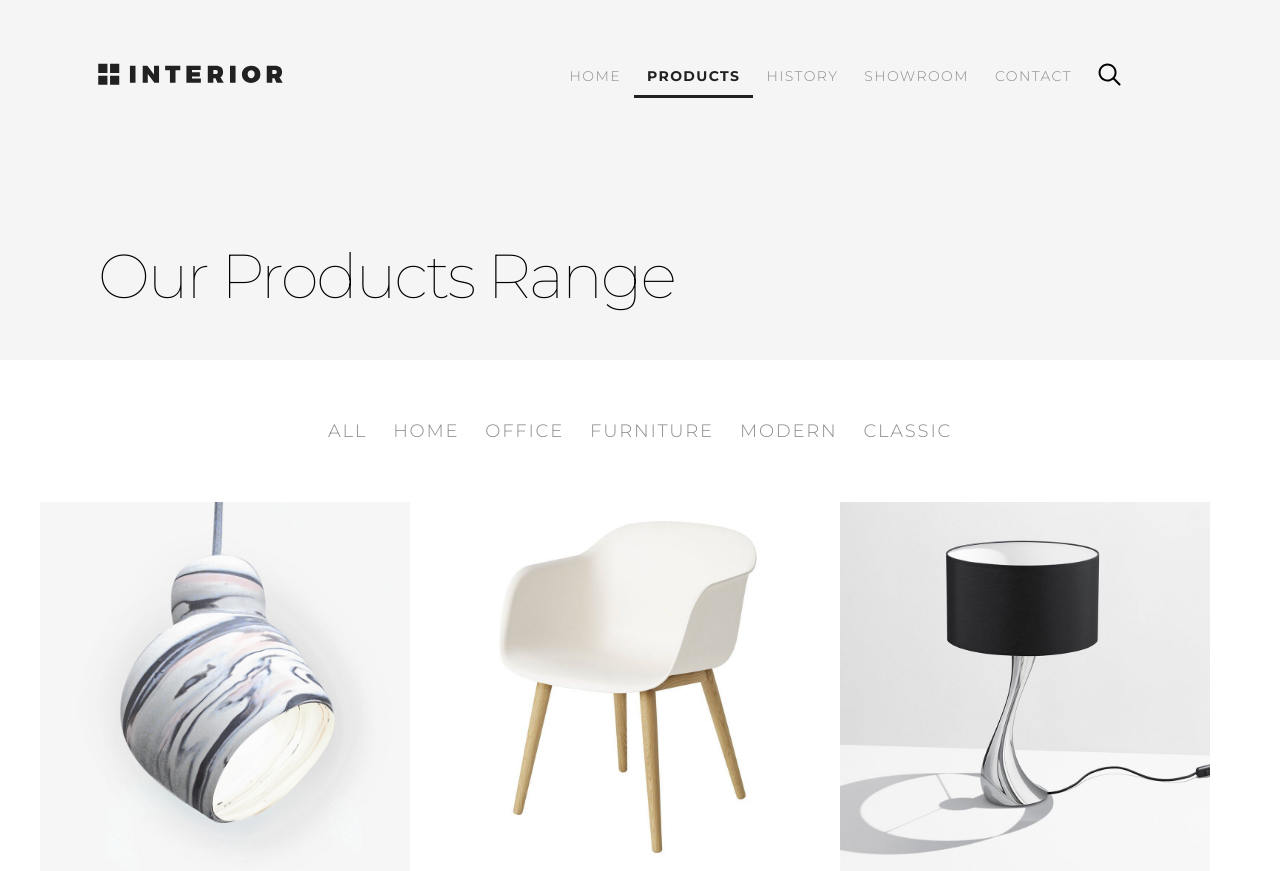
After one commit to SPELLGIRL/Django_1, a Django app: page /products/1/ in a window 1280 px wide. The commit adds this page. Shown: the top 871 px of the page. Run offline with Django 3.2, Linux system fonts and the light colour scheme; some libraries are stand-ins or nearby versions.

Commit message:
Реализовано меню каталога товаров, подгрузка позиций меню из файлов

```diff
--- a/geekmarket/urls.py
+++ b/geekmarket/urls.py
@@ -22,6 +22,7 @@
     path('admin/', admin.site.urls),
     path('', controller.index, name='home'),
     path('products/', controller.products, name='catalog'),
+    path('products/<str:current_product_category>/', controller.products, name='catalog'),
     path('details/', controller.details, name='product'),
     path('history/', controller.history, name='history'),
     path('showroom/', controller.showroom, name='showroom'),
--- a/mainapp/templates/mainapp/products.html
+++ b/mainapp/templates/mainapp/products.html
@@ -21,15 +21,7 @@
         <div class="container">
             <div class="padding-content padding-products-block padding-products-block__menu products-block">
                 <div class="products-heading">
-                    <ul class="menu">
-                        <li class="menu__list"><a href="#"
-                                                  class="menu__link products-menu__link menu__link_active">All</a></li>
-                        <li class="menu__list"><a href="#" class="menu__link products-menu__link">HOME</a></li>
-                        <li class="menu__list"><a href="#" class="menu__link products-menu__link">OFFICE</a></li>
-                        <li class="menu__list"><a href="#" class="menu__link products-menu__link">FURNITURE</a></li>
-                        <li class="menu__list"><a href="#" class="menu__link products-menu__link">MODERN</a></li>
-                        <li class="menu__list"><a href="#" class="menu__link products-menu__link">CLASSIC</a></li>
-                    </ul>
+                    {% include 'mainapp/widgets/catalog_menu.html' %}
                 </div>
                 <div class="trending-products">
                     <div class="background products__item trendings__item"
--- /dev/null
+++ b/mainapp/templates/mainapp/widgets/catalog_menu.html
@@ -0,0 +1,9 @@
+{% load static %}
+<ul class="menu {% if request.resolver_match.url_name == 'product' %} background detail-menu {% endif %}">
+    {% for link in products_menu_category %}
+        <li class="menu__list"><a href="{% url 'catalog' link.product_category %}"
+        class="menu__link products-menu__link {% if request.resolver_match.url_name == 'product' %} detail-menu__link {% endif %} {% if current_product_category == link.product_category %} menu__link_active {% endif %}">{{ link.product_category }}
+        </a>
+        </li>
+    {% endfor %}
+</ul>
--- a/mainapp/templates/mainapp/widgets/main_menu.html
+++ b/mainapp/templates/mainapp/widgets/main_menu.html
@@ -1,7 +1,7 @@
 {% load static %}
 <ul class="menu">
-    {% for link in links_menu %}
-        <li class="menu__list"><a href="{% url link.href %}"
+    {% for link in main_menu_links %}
+        <li class="menu__list"><a href="{% url link.href %}{{ link.category }}"
         class="menu__link {% if request.resolver_match.url_name == link.href %} menu__link_active {% endif %}">{{ link.name }}
         </a>
         </li>
--- a/mainapp/views.py
+++ b/mainapp/views.py
@@ -1,47 +1,49 @@
 from django.shortcuts import render
-import datetime
+from django.http import HttpRequest
+import json
 
 # Create your views here.
 
-links_menu = [
-    {'href': 'home', 'name': 'HOME'},
-    {'href': 'catalog', 'name': 'PRODUCTS'},
-    {'href': 'history', 'name': 'HISTORY'},
-    {'href': 'showroom', 'name': 'SHOWROOM'},
-    {'href': 'contacts', 'name': 'CONTACT'}
-]
+
+with open('static/data/main_menu_links.json', 'r', encoding='utf-8') as mml:
+    main_menu_links = json.load(mml)
+
+with open('static/data/catalog_menu_links.json', 'r', encoding='utf-8') as cml:
+    catalog_menu_links = json.load(cml)
 
 content = {
-    'title': '',
-    'links_menu': links_menu
+    'main_menu_links': main_menu_links,
+    'products_menu_category': catalog_menu_links
 }
 
 
-def index(request):
+def index(request: HttpRequest):
     content['title'] = 'главная'
     return render(request, 'mainapp/index.html', content)
 
 
-def products(request):
+def products(request: HttpRequest, current_product_category='all'):
     content['title'] = 'каталог товаров'
+    content['current_product_category'] = current_product_category
     return render(request, 'mainapp/products.html', content)
 
 
-def details(request):
+def details(request: HttpRequest):
+    content['current_product_category'] = ''
     content['title'] = 'товар'
     return render(request, 'mainapp/details.html', content)
 
 
-def history(request):
+def history(request: HttpRequest):
     content['title'] = 'временная страница'
     return render(request, 'mainapp/history.html', content)
 
 
-def showroom(request):
+def showroom(request: HttpRequest):
     content['title'] = 'временная страница'
     return render(request, 'mainapp/showroom.html', content)
 
 
-def contacts(request):
+def contacts(request: HttpRequest):
     content['title'] = 'контакты'
     return render(request, 'mainapp/contacts.html', content)
--- a/static/css/style.css
+++ b/static/css/style.css
@@ -1347,10 +1347,6 @@
     letter-spacing: 1.8px;
 }
 
-.detail-menu__link_active {
-    color: #212121;
-}
-
 .detail-menu {
     display: -webkit-box;
     display: -ms-flexbox;
--- /dev/null
+++ b/static/data/catalog_menu_links.json
@@ -0,0 +1,15 @@
+[
+{
+	"product_category": "all"
+}, {
+	"product_category": "home"
+}, {
+	"product_category": "office"
+}, {
+	"product_category": "furniture"
+}, {
+	"product_category": "modern"
+}, {
+	"product_category": "classic"
+}
+]
--- /dev/null
+++ b/static/data/main_menu_links.json
@@ -0,0 +1,18 @@
+[
+{
+	"href": "home",
+	"name": "HOME"
+}, {
+	"href": "catalog",
+	"name": "PRODUCTS"
+}, {
+	"href": "history",
+	"name": "HISTORY"
+}, {
+	"href": "showroom",
+	"name": "SHOWROOM"
+}, {
+	"href": "contacts",
+	"name": "CONTACT"
+}
+]
```
Also changed, not shown: mainapp/templates/mainapp/details.html (+2 -10 lines).
